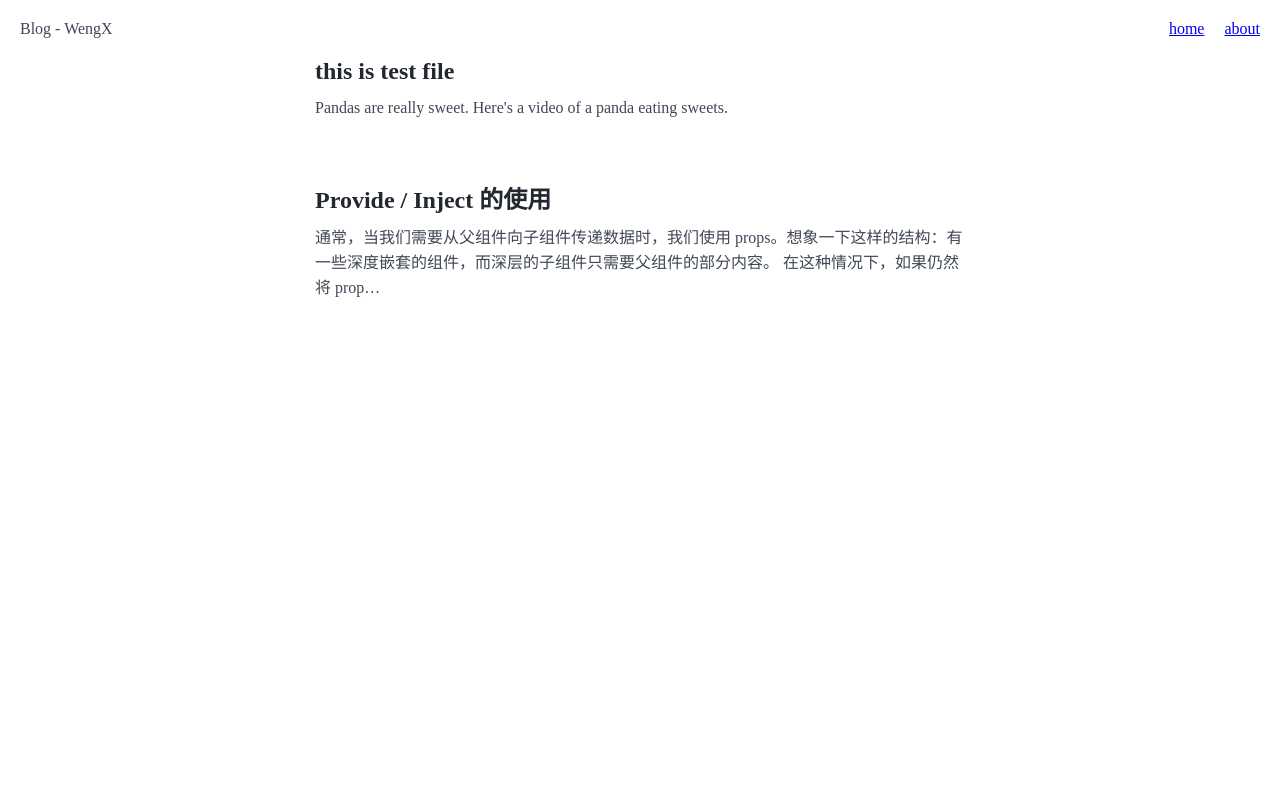
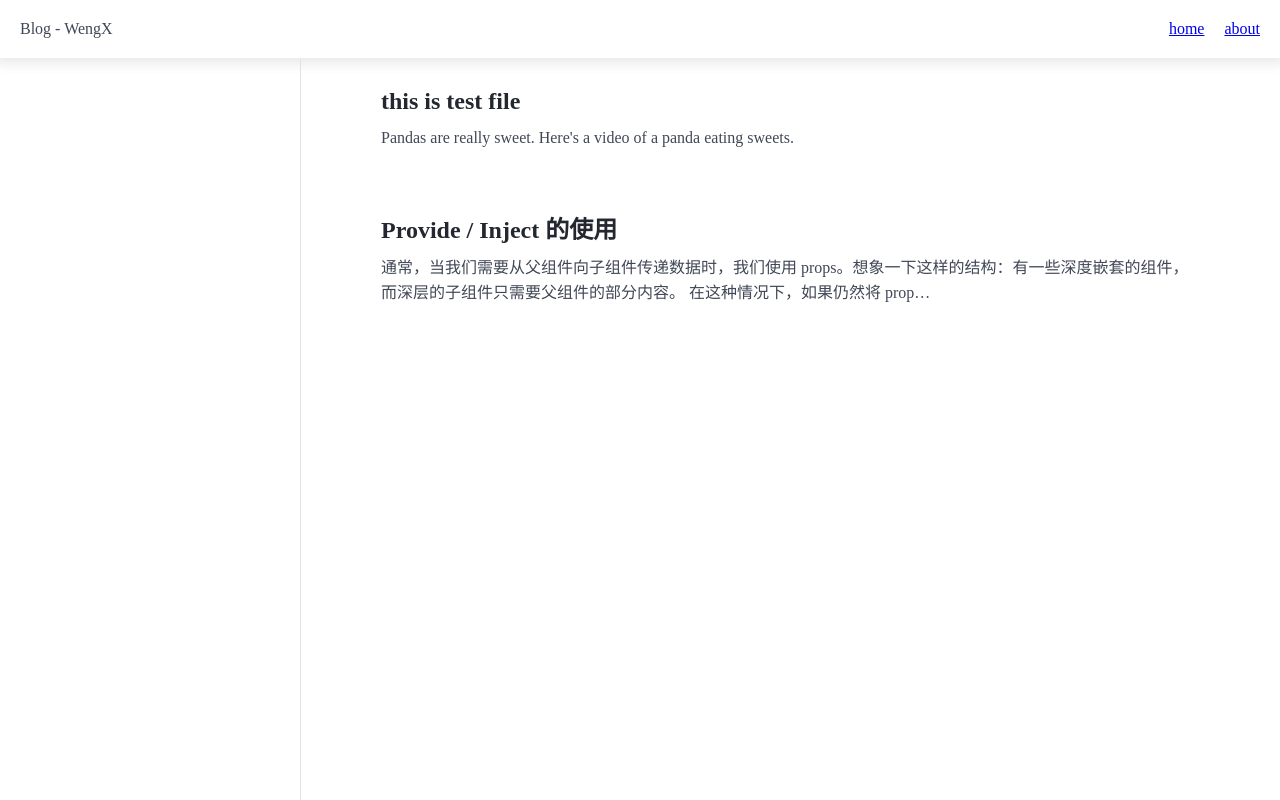
Before and after one commit to iwengx/iwengx.github.io, a Gatsby site: page / in a window 1280 px wide. Built offline with nearby package versions, Linux system fonts and the light colour scheme; Gatsby itself is replaced by a stand-in of ours.

Commit message:
refactor: re layout

```diff
--- a/src/layout/header/index.scss
+++ b/src/layout/header/index.scss
@@ -1,5 +1,6 @@
 .header-container {
    padding: 20px;
+   box-shadow: var(--header-box-shadow);
 
    display: flex;
    justify-content: space-between;
--- /dev/null
+++ b/src/layout/index.scss
@@ -0,0 +1,13 @@
+.wengx-layout {
+   width: 100%;
+   height: 100vh;
+   overflow: hidden;
+
+   display: flex;
+   flex-direction: column;
+
+   .layout-main {
+      flex: 1;
+      display: flex;
+   }
+}
--- a/src/layout/index.tsx
+++ b/src/layout/index.tsx
@@ -1,5 +1,7 @@
 import * as React from 'react';
 import { ReactNode } from 'react';
+
+import './index.scss';
 
 import Header from './header';
 
@@ -9,9 +11,9 @@ interface Props {
 
 const Layout = ({ children }: Props) => {
    return (
-      <div>
+      <div className="wengx-layout">
          <Header></Header>
-         <main style={{ margin: '0 auto', maxWidth: 650 }}>{children}</main>
+         <main className="layout-main">{children}</main>
       </div>
    );
 };
--- a/src/pages/index.tsx
+++ b/src/pages/index.tsx
@@ -12,12 +12,11 @@ const IndexPage = ({ data }: { data: QueryProps }) => {
 
    return (
       <Layout>
-         <article className="index-wrap">
+         <aside className="index-menu"></aside>
+         <article className="index-article">
             {data.allMarkdownRemark.edges.map((item, index) => (
                <div key={index} className="post">
-                  <h2 className="title text-primary">
-                     {item.node.frontmatter.title}
-                  </h2>
+                  <h2 className="title text-primary">{item.node.frontmatter.title}</h2>
                   <p className="excerpt">{item.node.excerpt}</p>
                </div>
             ))}
--- a/src/pages/styles/index.scss
+++ b/src/pages/styles/index.scss
@@ -1,9 +1,22 @@
-.index-wrap {
+.index-menu {
+   width: 100%;
+   max-width: 300px;
+   border-right: var(--border-color);
+   overflow: hidden;
+   transition: border 0.2s ease, width 0.5s ease;
+}
+
+.index-article {
+   flex: 1;
+   padding: 30px 80px;
+   overflow-y: auto;
+
    .post {
       margin-bottom: 60px;
    }
 
-   .title {}
+   .title {
+   }
 
    .excerpt {
       line-height: 25px;
--- a/src/styles/variables.scss
+++ b/src/styles/variables.scss
@@ -1,9 +1,13 @@
 :root[theme-color='light'] {
    --text-secondary-color: #404756;
    --text-primary-color: #23272f;
+   --border-color: 1px solid #e2e2e2;
+   --header-box-shadow: 0 0 13px 5px #e7e7e7;
 }
 
 :root[theme-color='dark'] {
    --text-secondary-color: #c7c7c7;
    --text-primary-color: #c7c7c7;
+   --border-color: 1px solid #2b2c2c;
+   --header-box-shadow: 0 0 5px 0px #1e1e1e;
 }
```
